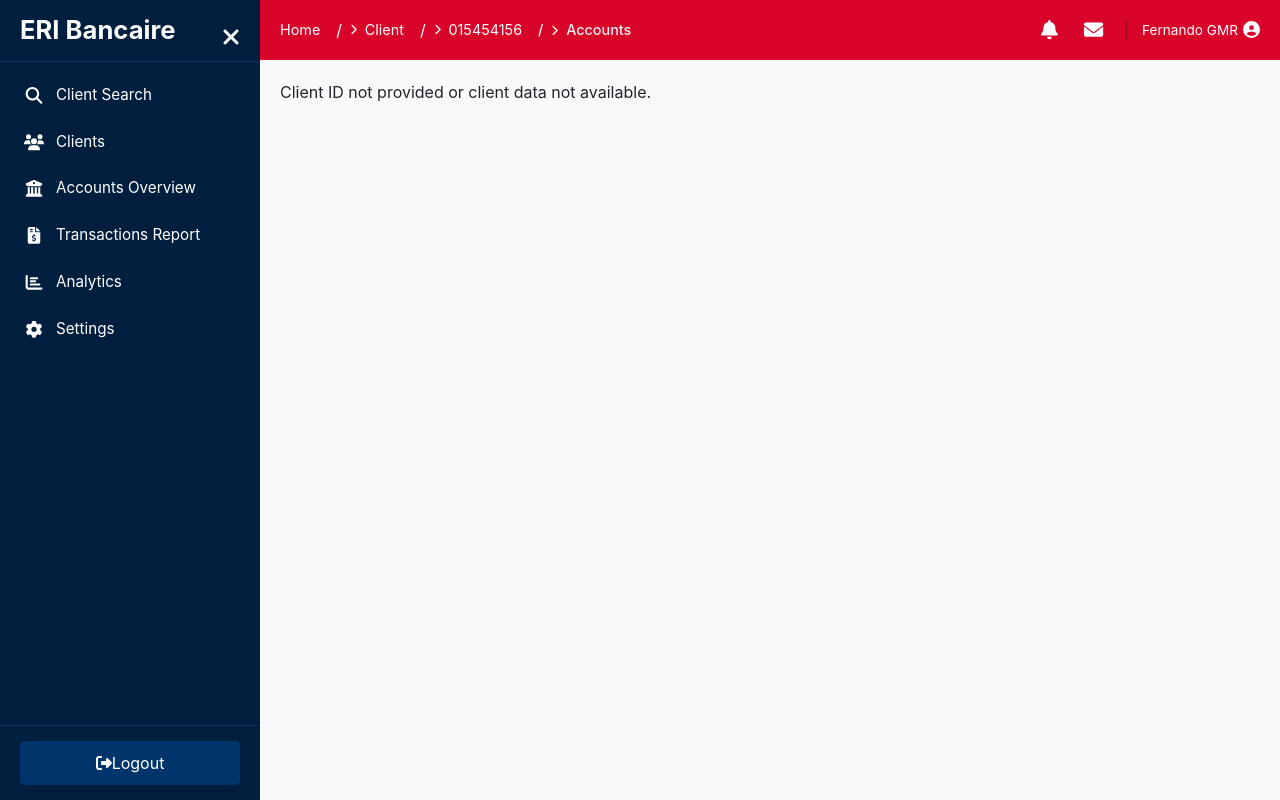
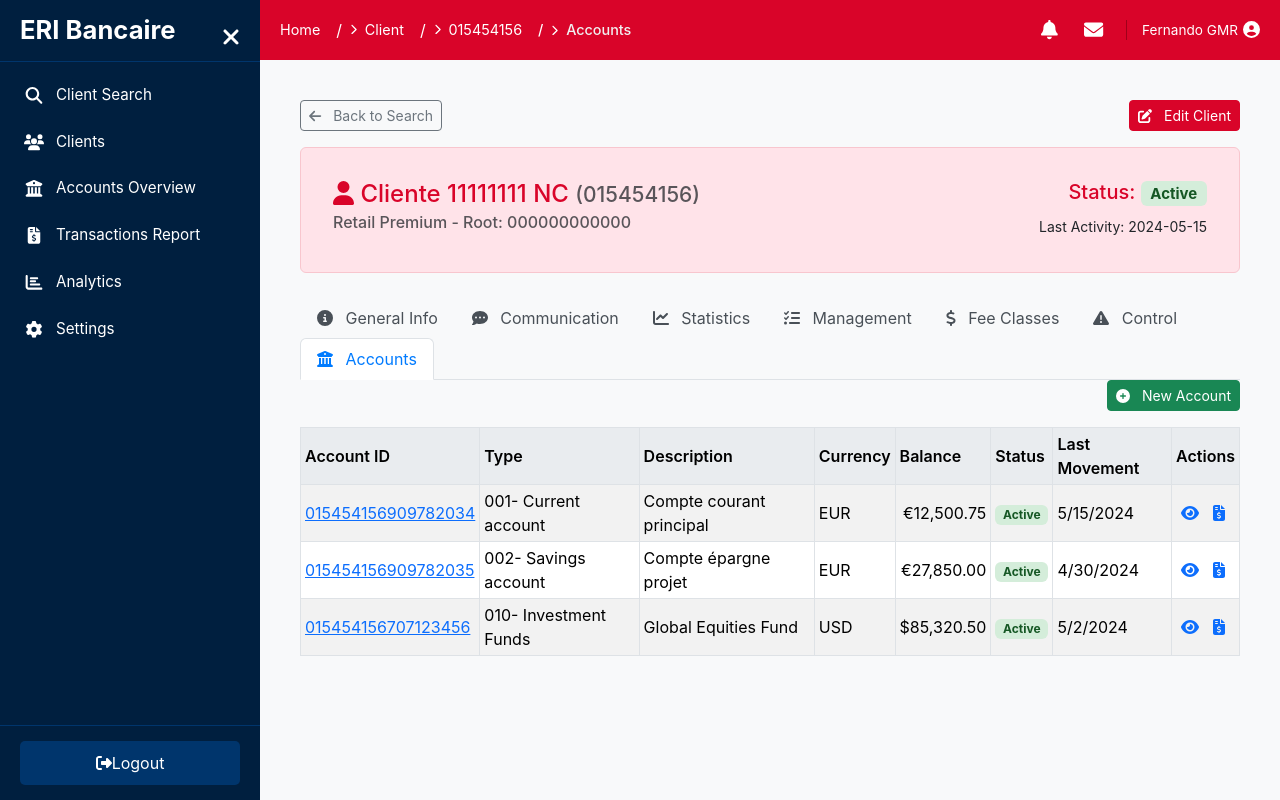
Before and after one commit to siglo50/ERI_Bancaire_Prueba_FernandoGMR, a React (Vite) app: page /client/015454156/accounts in a window 1280 px wide. Built offline with nearby package versions, Linux system fonts and the light colour scheme.

Commit message:
fusion clientes - cuentas

```diff
--- a/src/App.jsx
+++ b/src/App.jsx
@@ -39,8 +39,14 @@ function App() {
               {/* Ruta inicial redirige al primer cliente por defecto o a una página de búsqueda */}
 
               {/* Rutas para Cliente */}
-              <Route path="/client/:clientId" element={<ClientDetailsPage />} />
-              <Route path="/client/:clientId/accounts" element={<AccountListPage />} />
+              <Route path="/client/:clientId" element={<ClientDetailsPage />}>
+                {/* Nested route for accounts, will render in ClientDetailsPage's Outlet */}
+                <Route path="accounts" element={<AccountListPage />} />
+                {/* We can add other nested routes for other tabs here if needed */}
+                {/* e.g., <Route path="general-info" element={<ClientGeneralInfoComponent />} /> */}
+                {/* If no sub-path, ClientDetailsPage can show default content or redirect */}
+                <Route index element={<Navigate to="accounts" replace />} /> {/* Default to accounts tab or general-info */}
+              </Route>
 
               {/* Rutas para Cuenta */}
               <Route path="/client/:clientId/account/:accountId" element={<AccountCharacteristicsPage />} />
--- a/src/pages/AccountListPage.jsx
+++ b/src/pages/AccountListPage.jsx
@@ -40,7 +40,7 @@ const AccountListPage = () => {
       <Card>
         <Card.Body>
           <Card.Text>No accounts found for this client.</Card.Text>
-          <Button variant="primary-eri btn-sm" as={Link} to={`/clients/${clientId}/accounts/new`}>
+          <Button variant="primary-eri btn-sm" as={Link} to={`/client/${clientId}/account/new`}>
             <FontAwesomeIcon icon={faPlusCircle} className="icon-action" /> Add New Account
           </Button>
         </Card.Body>
@@ -53,7 +53,7 @@ const AccountListPage = () => {
       {/* This title could be part of the parent ClientDetailsPage structure or here */}
       {/* <h4 className="mb-3">Client Accounts</h4> */}
       <div className="d-flex justify-content-end mb-3">
-        <Button variant="success btn-sm" as={Link} to={`/clients/${clientId}/accounts/new`}>
+        <Button variant="success btn-sm" as={Link} to={`/client/${clientId}/account/new`}>
             <FontAwesomeIcon icon={faPlusCircle} className="icon-action" /> New Account
         </Button>
       </div>
@@ -74,7 +74,7 @@ const AccountListPage = () => {
           {currentAccounts.map(account => (
             <tr key={account.id}>
               <td>
-                <Link to={`/clients/${clientId}/accounts/${account.id}`}>{account.id}</Link>
+                <Link to={`/client/${clientId}/account/${account.id}`}>{account.id}</Link>
               </td>
               <td>{account.category}</td> {/* Using category as 'Type' from screenshot */}
               <td>{account.itemDescription}</td>
@@ -87,10 +87,10 @@ const AccountListPage = () => {
               </td>
               <td>{new Date(account.dateOfLastMovement).toLocaleDateString()}</td>
               <td>
-                <Button variant="link" as={Link} to={`/clients/${clientId}/accounts/${account.id}`} title="View Account Details" className="p-1 me-1">
+                <Button variant="link" as={Link} to={`/client/${clientId}/account/${account.id}`} title="View Account Details" className="p-1 me-1">
                   <FontAwesomeIcon icon={faEye} />
                 </Button>
-                <Button variant="link" as={Link} to={`/clients/${clientId}/accounts/${account.id}/transactions`} title="View Transactions" className="p-1">
+                <Button variant="link" as={Link} to={`/client/${clientId}/account/${account.id}/transactions`} title="View Transactions" className="p-1">
                   <FontAwesomeIcon icon={faFileInvoiceDollar} />
                 </Button>
               </td>
--- a/src/pages/ClientDetailsPage.jsx
+++ b/src/pages/ClientDetailsPage.jsx
@@ -50,7 +50,7 @@ const ClientDetailsPage = () => {
   return (
     <div className="page-content">
       <div className="d-flex justify-content-between align-items-center mb-3">
-        <Link to="/clients" className="btn btn-outline-secondary btn-sm">
+        <Link to="/search" className="btn btn-outline-secondary btn-sm">
           <FontAwesomeIcon icon={faArrowLeft} className="icon-action" /> Back to Search
         </Link>
         <Button variant="primary-eri btn-sm" as={Link} to={`/clients/${clientId}/edit`}>
--- a/src/pages/ClientSearchPage.jsx
+++ b/src/pages/ClientSearchPage.jsx
@@ -107,7 +107,7 @@ const ClientSearchPage = () => {
                 <tr key={client.id}>
                   <td>{client.id}</td>
                   <td>
-                    <Link to={`/clients/${client.id}`}>{client.name}</Link>
+                    <Link to={`/client/${client.id}`}>{client.name}</Link>
                   </td>
                   <td>{client.clientType}</td>
                   <td>{client.manager}</td>
@@ -118,10 +118,10 @@ const ClientSearchPage = () => {
                     </Badge>
                   </td>
                   <td>
-                    <Button variant="link" as={Link} to={`/clients/${client.id}`} title="View Details" className="p-1 me-1">
+                    <Button variant="link" as={Link} to={`/client/${client.id}`} title="View Details" className="p-1 me-1">
                       <FontAwesomeIcon icon={faEye} />
                     </Button>
-                    <Button variant="link" as={Link} to={`/clients/${client.id}/edit`} title="Edit Client" className="p-1 me-1">
+                    <Button variant="link" as={Link} to={`/client/${client.id}/edit`} title="Edit Client" className="p-1 me-1">
                       <FontAwesomeIcon icon={faEdit} />
                     </Button>
                     <Button variant="link" title="Delete Client" className="p-1 text-danger">
```
